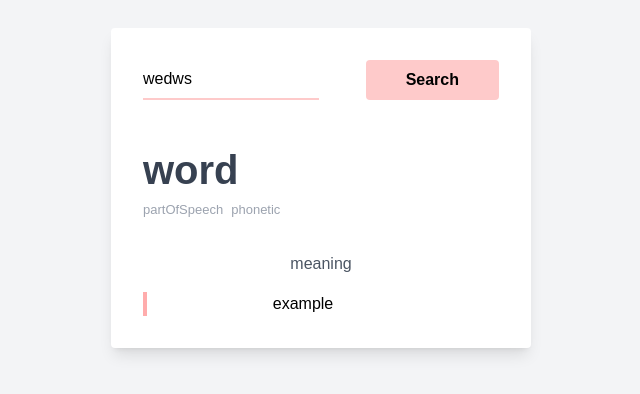
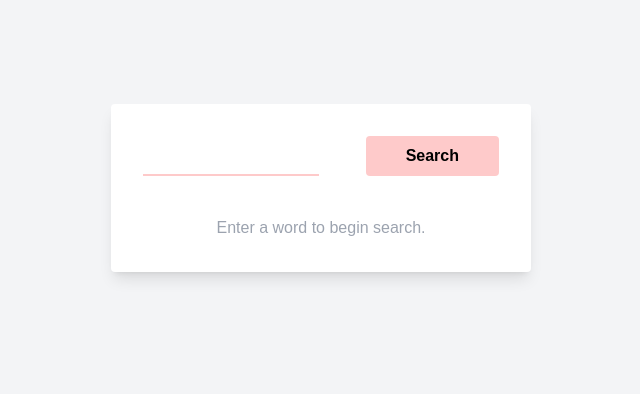
Before and after one commit to Azikenp/dictionary-react, a React (Vite) app: page / in a window 1280 px wide. Shown: the part 212-606 px from the top of the page, without its empty margins (319-959 px from the left). Built offline with nearby package versions, Linux system fonts and the light colour scheme.

Commit message:
removing useEffect hook as the app only runs when the button is clicked

```diff
--- a/src/App.jsx
+++ b/src/App.jsx
@@ -4,13 +4,13 @@ import Markup from './components/Markup'
 
 function App() {
 
-  const [inputs, setInputs] = useState('wedws');
-  const [word, setWord] = useState('home');
+  const [inputs, setInputs] = useState('');
+  const [word, setWord] = useState('');
 
+  console.log(word);
 
-  useEffect(() => {
-    const getMeaning = async function(word) {
-      let url = `https://api.dictionaryapi.dev/api/v2/entries/en/${word}`
+    const getMeaning = async () => {
+      let url = `https://api.dictionaryapi.dev/api/v2/entries/en/${inputs}`
       try {
         const response = await fetch(url);
 
@@ -26,16 +26,15 @@ function App() {
           word.length > 0 ? renderErrorOne()  : renderErrorTwo();
       }
   }
-  }, [])
 
-  const handleChange = () => {
-    setInputs((e) => e.target.value);
-    console.log(inputs);
+  const handleChange = (event) => {
+    event.preventDefault()
+    setInputs(event.target.value);
   }
 
-  const clearView = () => {
-    result.textContent = ""
-  }
+  // const clearView = () => {
+  //   result.textContent = ""
+  // }
 
   const playSound = () => {
     sound.play();
@@ -43,12 +42,13 @@ function App() {
 
   const searchFunction = (e) => {
     e.preventDefault();
-    clearView();
-    renderSpinner();
+    // clearView();
+    // renderSpinner();
+    setWord(inputs)
     setTimeout(() => {
         let searchInput = document.querySelector('input');
-        clearView();
-        getMeaning(searchInput.value);
+        // clearView();
+        getMeaning(word);
         searchInput.value = ""
     }, 500);
   }
@@ -71,8 +71,8 @@ function App() {
             </div>
             <div className="results">
                 <audio id="sound"></audio>
-                {inputs.length > 0
-                ? <Markup playSound={playSound} />
+                {word.length > 0
+                ? <Markup word={word} playSound={playSound} />
                 : <div className="text-center">
                     <p className="text-gray-400">Enter a word to begin search.</p>
                   </div>
```
